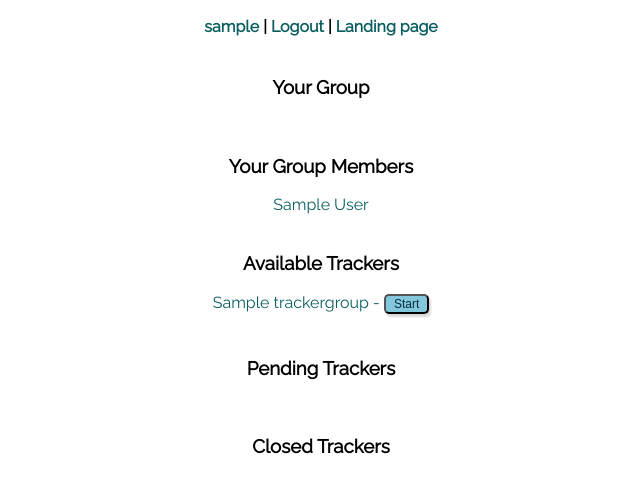
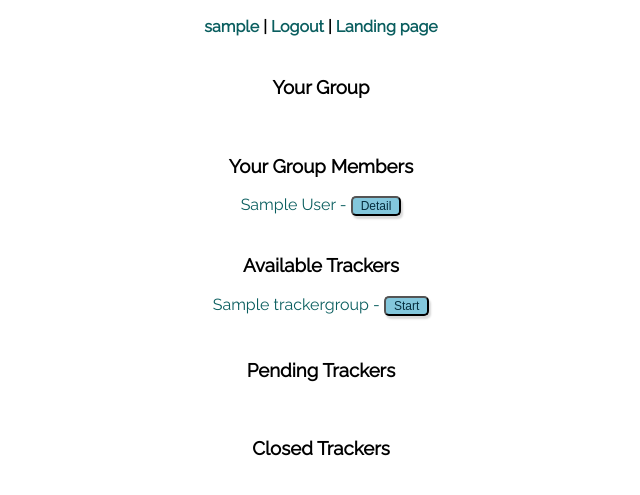
Before and after one commit to chinhle23-zz/monitorme, a Django app: page /dashboard_detail/ in a window 1280 px wide. Shown: the part 137-632 px from the top of the page, without its empty margins (319-959 px from the left). Run offline with Django 3.2, Linux system fonts and the light colour scheme; a user stored in the database is signed in; tables that the repository leaves empty hold one stand-in row (values such as "Sample post").

Commit message:
Added button for user detail page

```diff
--- a/core/templates/core/dashboard_detail.html
+++ b/core/templates/core/dashboard_detail.html
@@ -7,7 +7,7 @@
     <h3>Your Group</h3>
     {% if request.user.groups %}
         {% for group in request.user.groups.all %}
-            {{group.name}}
+            <a href=""><div>{{group.name}}</div></a>
         {% endfor %}
     {% endif %}
 
@@ -15,8 +15,13 @@
 {% if request.user.is_family_admin == True %}
 <h3>Your Group Members</h3>
     {% for user in users %}
-    <a>
-        <div>{{user.name}}</div>
+    <a href="{% url 'user_profile' user.username %}">
+        <div class="member">
+            {{user.name}} -
+            <span>
+                <button class="surveybutton" href="{% url 'user-detail' user.pk %}">Detail</button>
+            </span>
+        </div>
     </a>
     {% endfor %}
 {% else %}
@@ -28,7 +33,7 @@
     {% if trackers %}
         {% for tracker in trackers %}
             <div>
-                <div class="tracker"><a href="{% url 'tracker-detail' tracker.pk %}">{{tracker}} - </a><span><button class="surveybutton">Start</button><span</div>
+                <div class="tracker"><a href="{% url 'tracker-detail' tracker.pk %}">{{tracker}} - </a><span><button class="surveybutton">Start</button></span></div>
             </div>
         {% endfor %}
     {%endif%}
```
